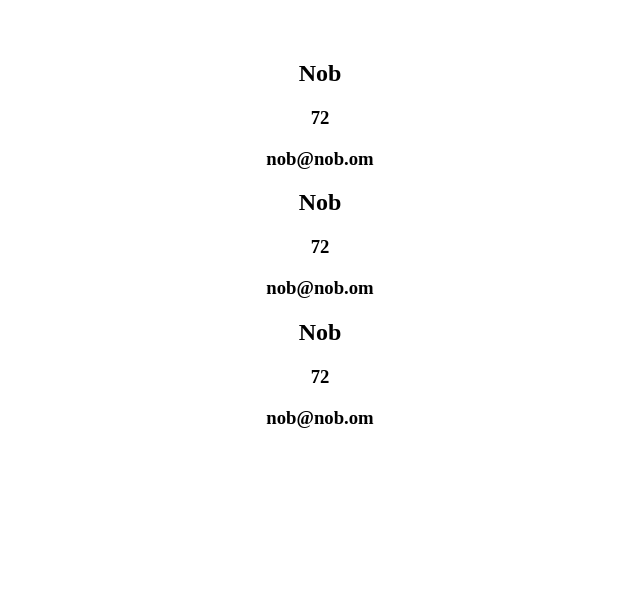
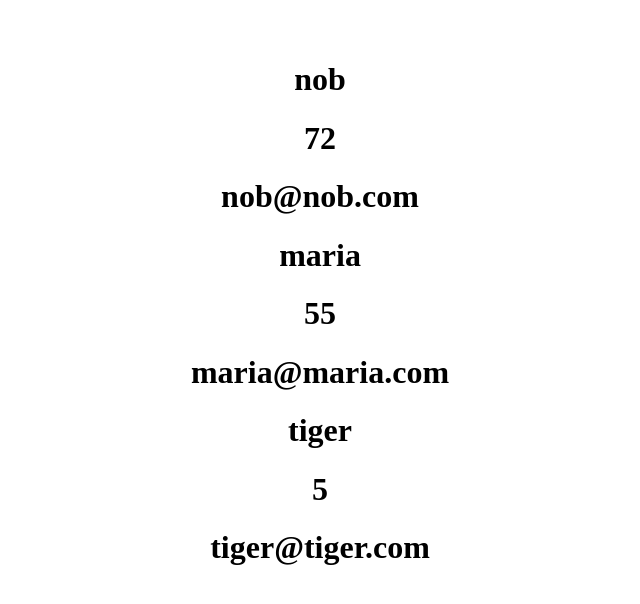
Before and after one commit to yuasys/episode1, a React (Vite) app: page / in a window 1280 px wide. Shown: the top 604 px of the page, without its empty margins (320-960 px from the left). Built offline with nearby package versions, Linux system fonts and the light colour scheme.

Commit message:
Update src/App.jsx

```diff
--- a/src/App.jsx
+++ b/src/App.jsx
@@ -1,23 +1,23 @@
 import './App.css';
 
 function App() {
-  const name = <h2>Nob</h2>;
-  const age = <h3>72</h3>;
-  const email = <h3>nob@nob.om</h3>;
-  const user = (
-    <>
-      {name}
-      {age}
-      {email}
-    </>
-  )
   return (
     <div className="App">
-      {user}
-      {user}
-      {user}
+      <User name="nob" age={72} email="nob@nob.com" />
+      <User name="maria" age={55} email="maria@maria.com" />
+      <User name="tiger" age={5} email="tiger@tiger.com" />
     </div>
-  )
+  );
+}
+
+const User = (props) => {
+  return (
+    <div>
+      <h1>{props.name}</h1>
+      <h1>{props.age}</h1>
+      <h1>{props.email}</h1>
+    </div>
+  );
 }
 
 export default App;
```
